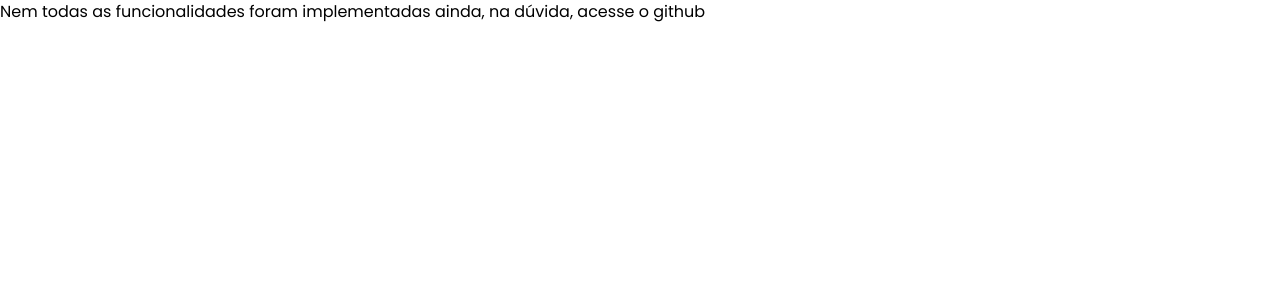
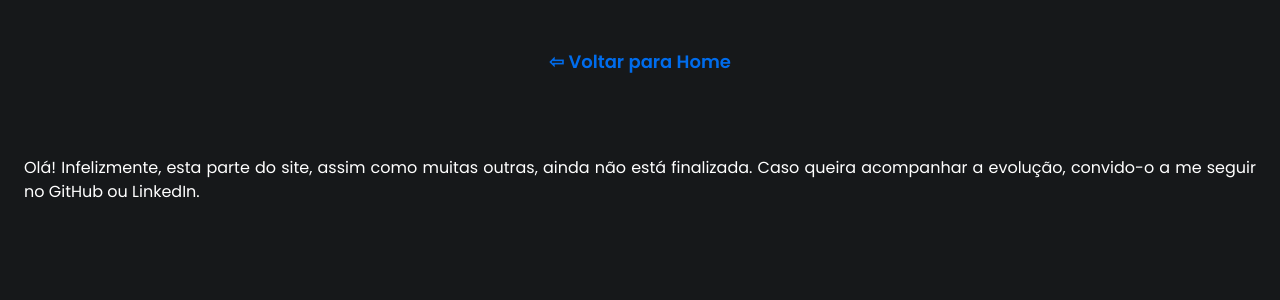
Before and after one commit to KJSS3012/portfolio, a React (Create React App) app: page /projects in a window 1280 px wide. Shown: the top 300 px of the page. Built offline with nearby package versions, Linux system fonts and the light colour scheme.

Commit message:
add new Container, add new components

```diff
--- a/src/components/Container/index.js
+++ b/src/components/Container/Home/index.js
@@ -5,7 +5,6 @@ function Container({ children }) {
     <main
       className="flex flex-col w-screen bg-custom-black py-12 gap-20"
       style={{ padding: "20vh 24px 20vh 24px" }}
-      id="container"
     >
       {children}
     </main>
--- /dev/null
+++ b/src/components/Container/Projects/index.js
@@ -0,0 +1,11 @@
+import React from "react";
+
+function ContainerProjects({ children }) {
+  return (
+    <main className="flex flex-col w-screen h-screen bg-custom-black py-12 px-6 gap-20 items-center">
+      {children}
+    </main>
+  );
+}
+
+export default ContainerProjects;
--- /dev/null
+++ b/src/components/SectionTitle/index.js
@@ -0,0 +1,14 @@
+import React from "react";
+
+function SectionTitle({ children }) {
+  return (
+    <p
+      className="text-custom-blue text-lg font-semibold text-center"
+      data-aos="fade-down"
+    >
+      {children}
+    </p>
+  );
+}
+
+export default SectionTitle;
--- a/src/components/index.js
+++ b/src/components/index.js
@@ -1,9 +1,20 @@
-import Container from "./Container";
+import Container from "./Container/Home";
+import ContainerProjects from "./Container/Projects";
 
 import Header from "./Header";
 import NavLink from "./NavLink";
 import GreenButton from "./Buttons/GreenButton";
 import WhiteButton from "./Buttons/WhiteButton";
 import Logo from "./Logo";
+import SectionTitle from "./SectionTitle";
 
-export { Header, Container, NavLink, GreenButton, WhiteButton, Logo };
+export {
+  Container,
+  ContainerProjects,
+  Header,
+  NavLink,
+  GreenButton,
+  WhiteButton,
+  Logo,
+  SectionTitle,
+};
--- a/src/screens/ProjectsScreen/index.js
+++ b/src/screens/ProjectsScreen/index.js
@@ -1,12 +1,22 @@
 import React, { Fragment } from "react";
+import { ContainerProjects, SectionTitle } from "../../components";
 
 function ProjectsScreen() {
   return (
     <Fragment>
-      <p>
-        Nem todas as funcionalidades foram implementadas ainda, na dúvida,
-        acesse o github
-      </p>
+      <ContainerProjects>
+        <SectionTitle>
+          <a href="/">&#x21E6; Voltar para Home</a>
+        </SectionTitle>
+        <p
+          className="text-base text-white text-wrap text-justify overflow-hidden"
+          data-aos="fade-left"
+        >
+          Olá! Infelizmente, esta parte do site, assim como muitas outras, ainda
+          não está finalizada. Caso queira acompanhar a evolução, convido-o a me
+          seguir no GitHub ou LinkedIn.
+        </p>
+      </ContainerProjects>
     </Fragment>
   );
 }
--- a/src/sections/About/index.js
+++ b/src/sections/About/index.js
@@ -1,9 +1,10 @@
 import React from "react";
+import { SectionTitle } from "../../components";
 
 function AboutSection() {
   return (
     <section className="flex flex-col gap-6" id="about">
-      <p className="text-custom-blue font-semibold text-center" data-aos="fade-down">Um pouco sobre mim</p>
+      <SectionTitle>Um pouco sobre mim</SectionTitle>
       <p className="text-white text-justify" data-aos="fade-left">
         Meu nome é Kaique e sempre tive uma afinidade natural com a tecnologia,
         alimentada por uma curiosidade genuína em entender o funcionamento dos
```
